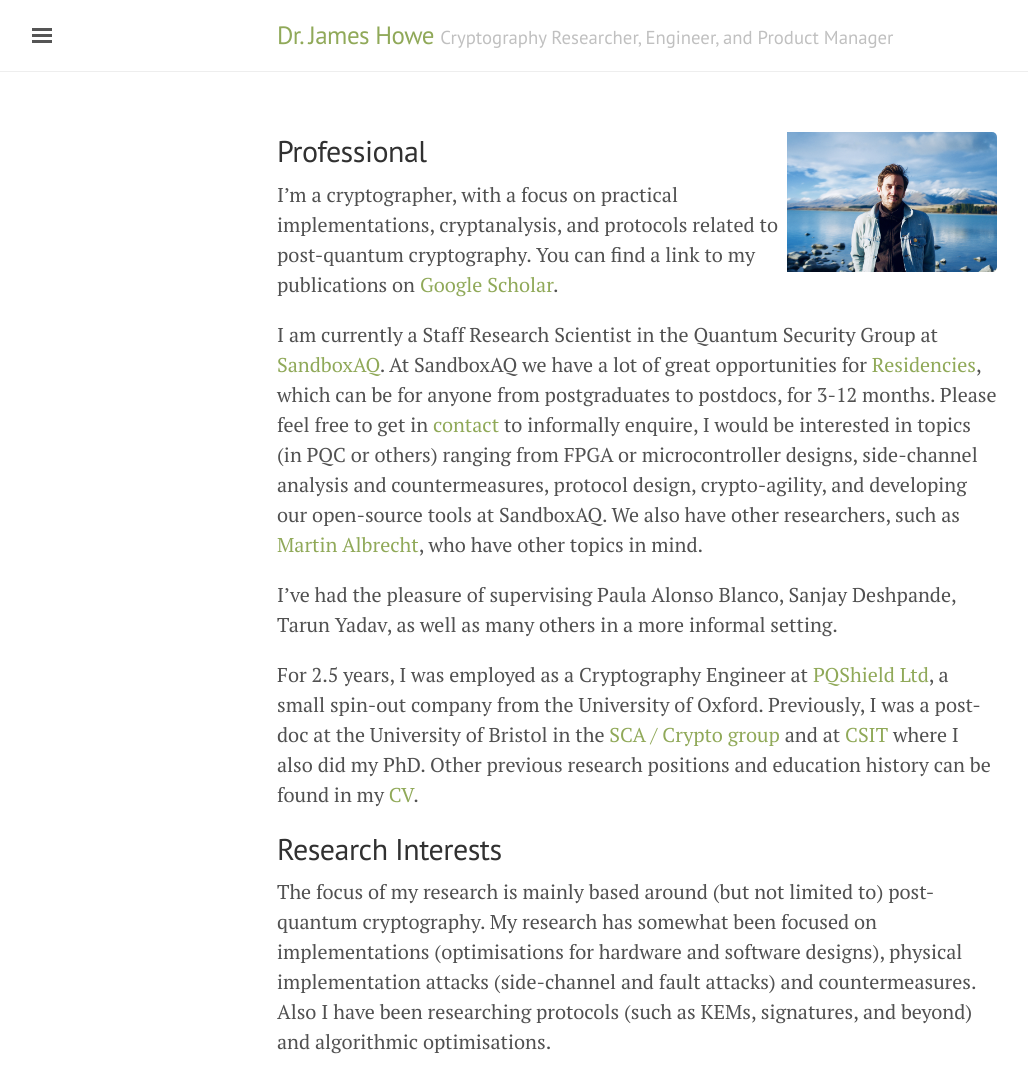
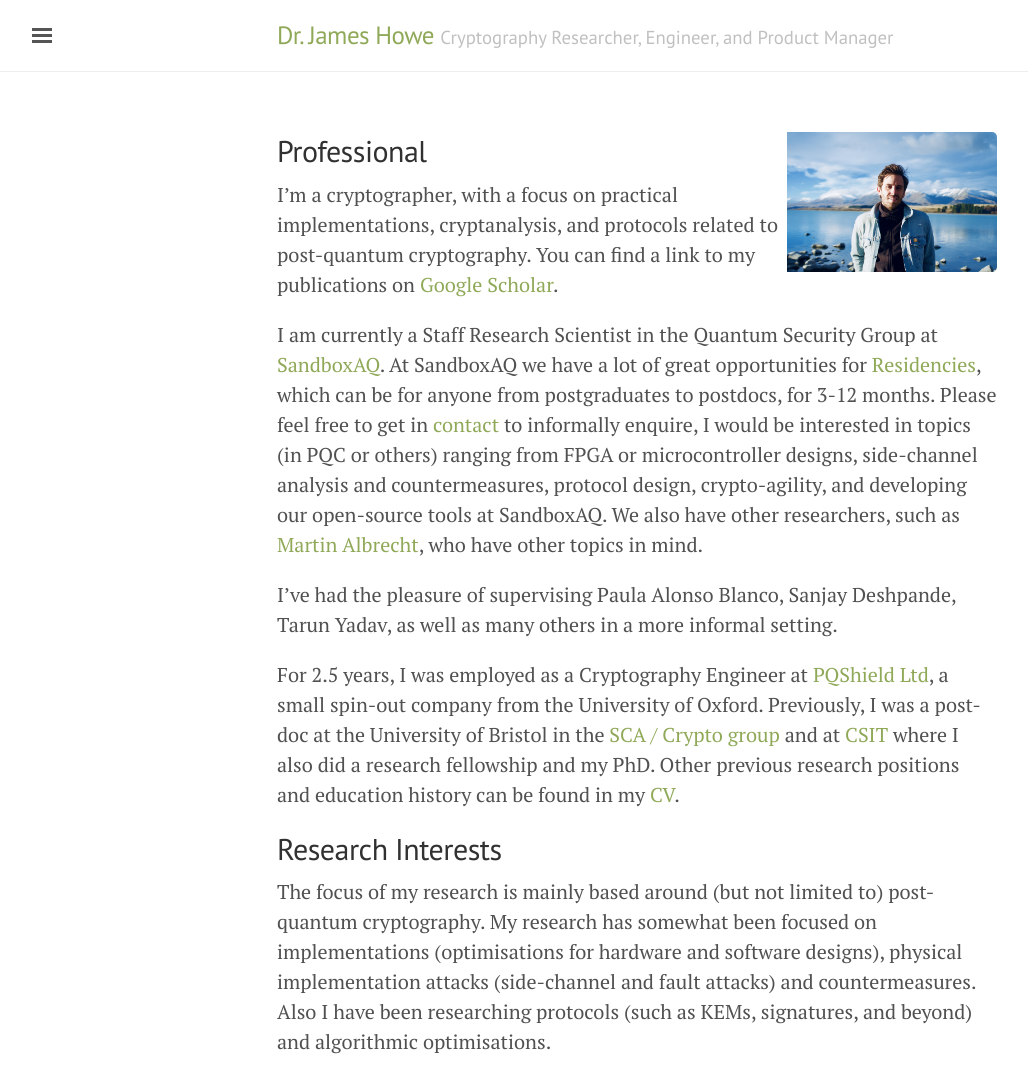
Before and after one commit to jameshoweee/jameshoweee.github.io, a Jekyll site: the page built from index.md, in a window 1280 px wide. Shown: the whole page, without its empty margins (3-1031 px from the left). Built offline with Jekyll 4.4.1, drawn with Linux system fonts in a browser that asks for light colours.

Commit message:
Update index.md

```diff
--- a/index.md
+++ b/index.md
@@ -14,7 +14,7 @@
 
 I've had the pleasure of supervising Paula Alonso Blanco, Sanjay Deshpande, Tarun Yadav, as well as many others in a more informal setting.
 
-For 2.5 years, I was employed as a Cryptography Engineer at [PQShield Ltd](https://dblp.org/pid/138/8975.html), a small spin-out company from the University of Oxford. Previously, I was a post-doc at the University of Bristol in the [SCA / Crypto group](https://github.com/sca-research) and at [CSIT](https://www.qub.ac.uk/ecit/CSIT/) where I also did my PhD. Other previous research positions and education history can be found in my [CV](files/CV.pdf).
+For 2.5 years, I was employed as a Cryptography Engineer at [PQShield Ltd](https://dblp.org/pid/138/8975.html), a small spin-out company from the University of Oxford. Previously, I was a post-doc at the University of Bristol in the [SCA / Crypto group](https://github.com/sca-research) and at [CSIT](https://www.qub.ac.uk/ecit/CSIT/) where I also did a research fellowship and my PhD. Other previous research positions and education history can be found in my [CV](files/CV.pdf).
 
 ## Research Interests
 
```
